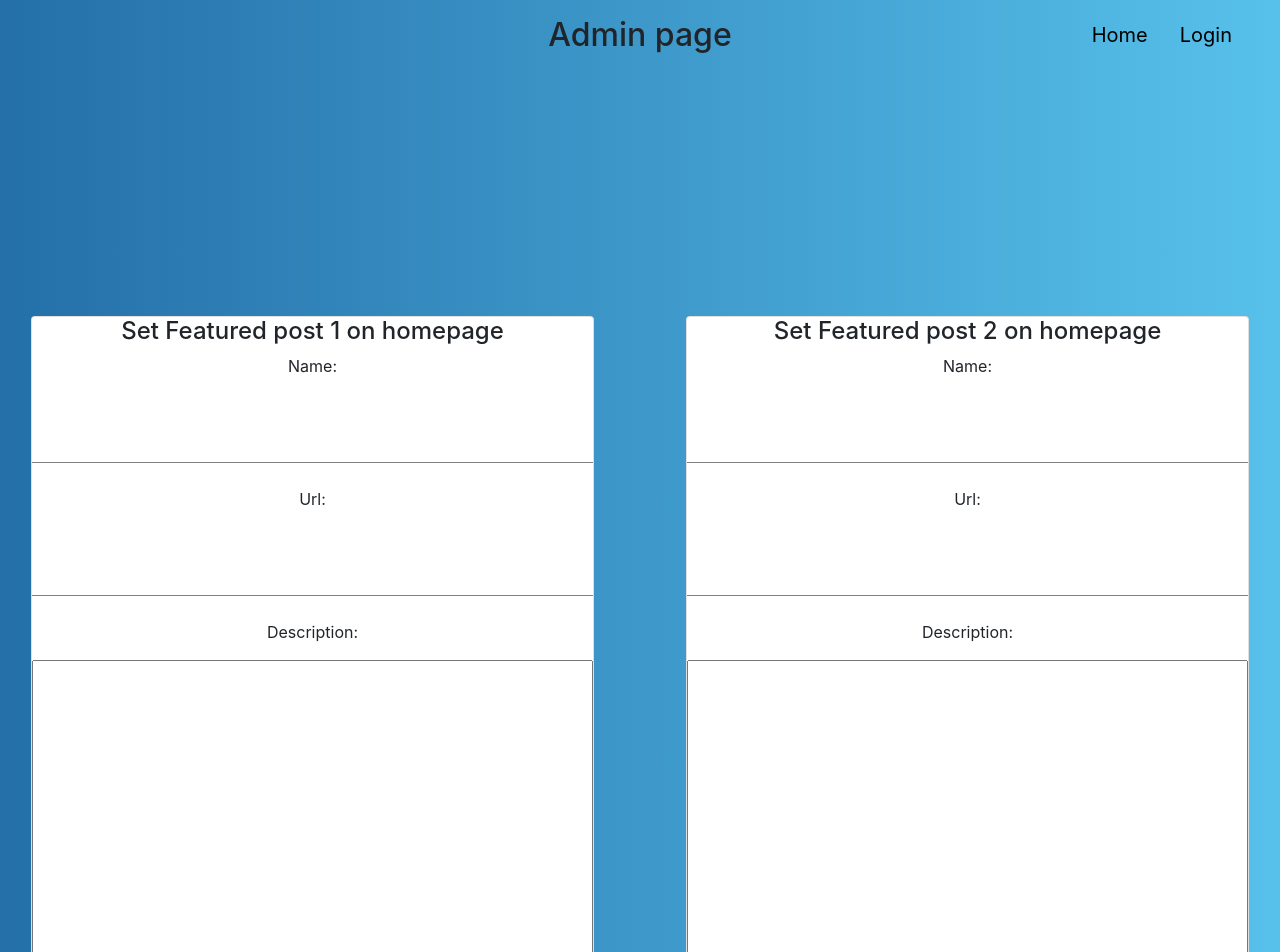
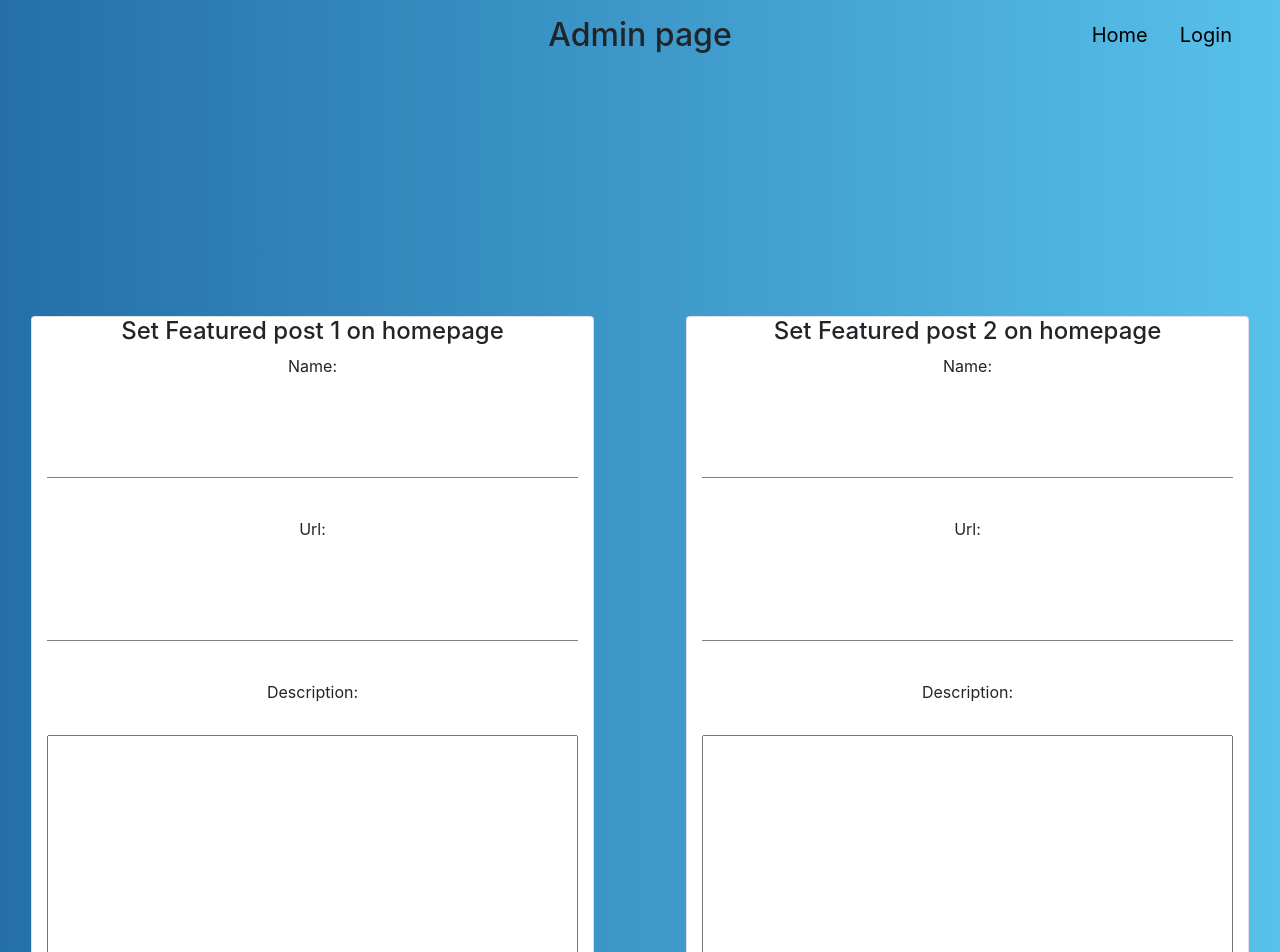
Before and after one commit to kjkardum/fersizedbytesHackathon, a Next.js app: page /admin in a window 1280 px wide. Shown: the top 952 px of the page. Built offline with nearby package versions, Linux system fonts and the light colour scheme; no server answers.

Commit message:
Padding on admin page.

```diff
--- a/pages/admin.tsx
+++ b/pages/admin.tsx
@@ -44,7 +44,7 @@ function main({ Component, pageProps }) {
                                 <input className={styles.basicinput} defaultValue={pp1Url} onKeyPress={(e) => setPp1Url(e.target.value)}></input>
                                 <br />
                                 <p>Description:</p>
-                                <textarea style={{ height: "300px", resize: "none" }} defaultValue={pp1Description} onKeyPress={(e) => setPp1Description(e.target.value)}></textarea>
+                                <textarea style={{ height: "300px", resize: "none", margin: "15px" }} defaultValue={pp1Description} onKeyPress={(e) => setPp1Description(e.target.value)}></textarea>
                                 <br />
                                 <Button
                                     onClick={() => {
@@ -72,7 +72,7 @@ function main({ Component, pageProps }) {
                                 <input className={styles.basicinput} defaultValue={pp2Url} onKeyPress={(e) => setPp2Url(e.target.value)}></input>
                                 <br />
                                 <p>Description:</p>
-                                <textarea style={{ height: "300px", resize: "none" }} defaultValue={pp2Description} onKeyPress={(e) => setPp2Description(e.target.value)}></textarea>
+                                <textarea style={{ height: "300px", resize: "none", margin: "15px" }} defaultValue={pp2Description} onKeyPress={(e) => setPp2Description(e.target.value)}></textarea>
                                 <br />
                                 <Button
                                     onClick={() => {
--- a/styles/Admin.module.css
+++ b/styles/Admin.module.css
@@ -28,4 +28,5 @@
     font-size: 1.5rem;
     border-bottom: 1px solid gray;
     padding: 1rem;
+    margin: 15px;
 }
```
